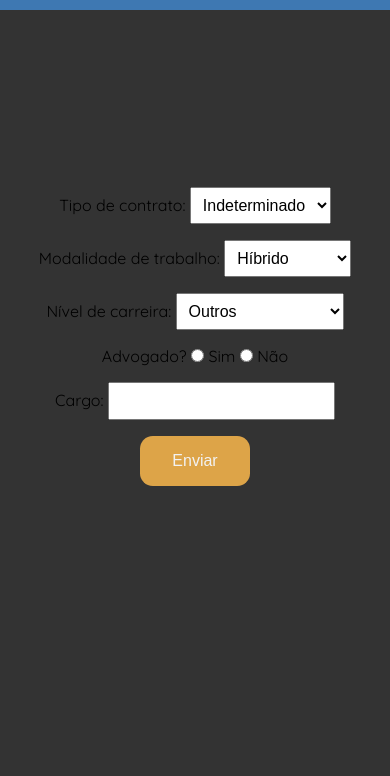
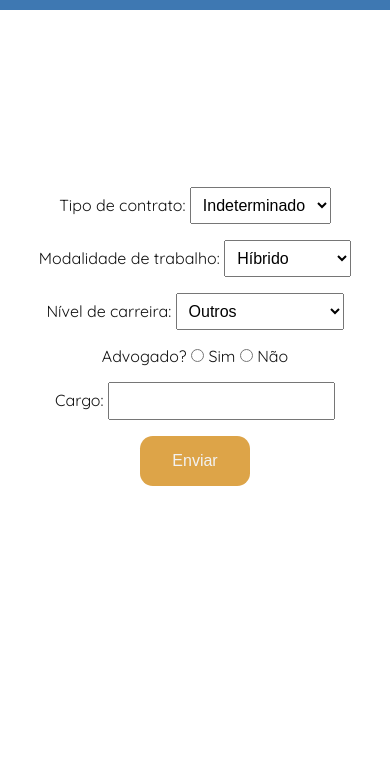
Before and after one commit to guilherme-messias/validador-de-contratos, a website with bundled scripts: page clients/company-1/index.html in a window 390 px wide. Shown: the part 68-844 px from the top of the page. Built offline with nearby package versions, Linux system fonts and the light colour scheme.

Commit message:
adiciona suporte para modo claro com estilos responsivos

```diff
--- a/sass/layout/_main.scss
+++ b/sass/layout/_main.scss
@@ -161,4 +161,9 @@ input {
   }
 }
 
-// todo: estilizar modo escuro
+@media (prefers-color-scheme: light) {
+  body {
+    background-color: #fff;
+    color: #121212;
+  }
+}
```
Also changed, not shown: css/style.css, 1 other file.
